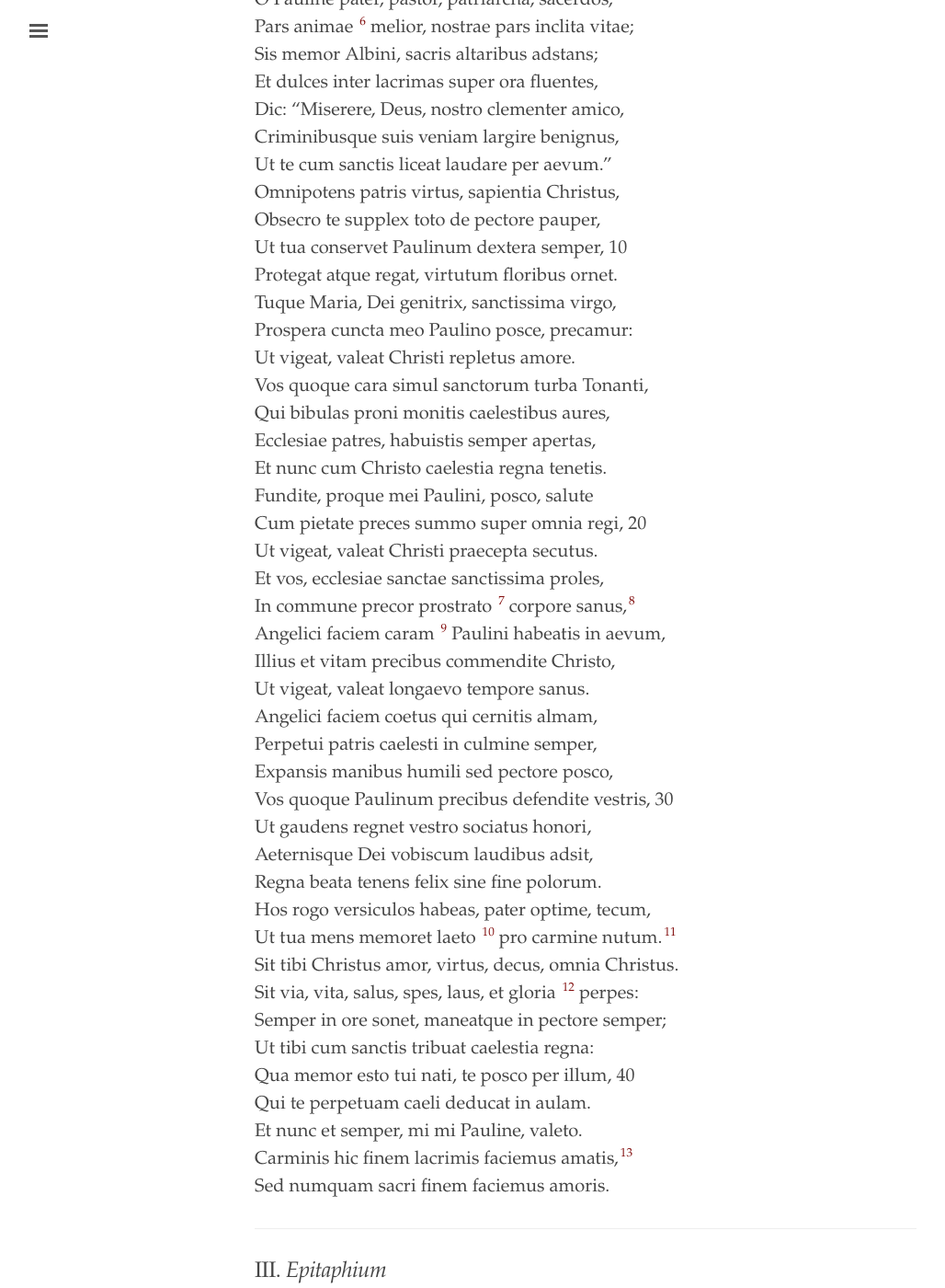
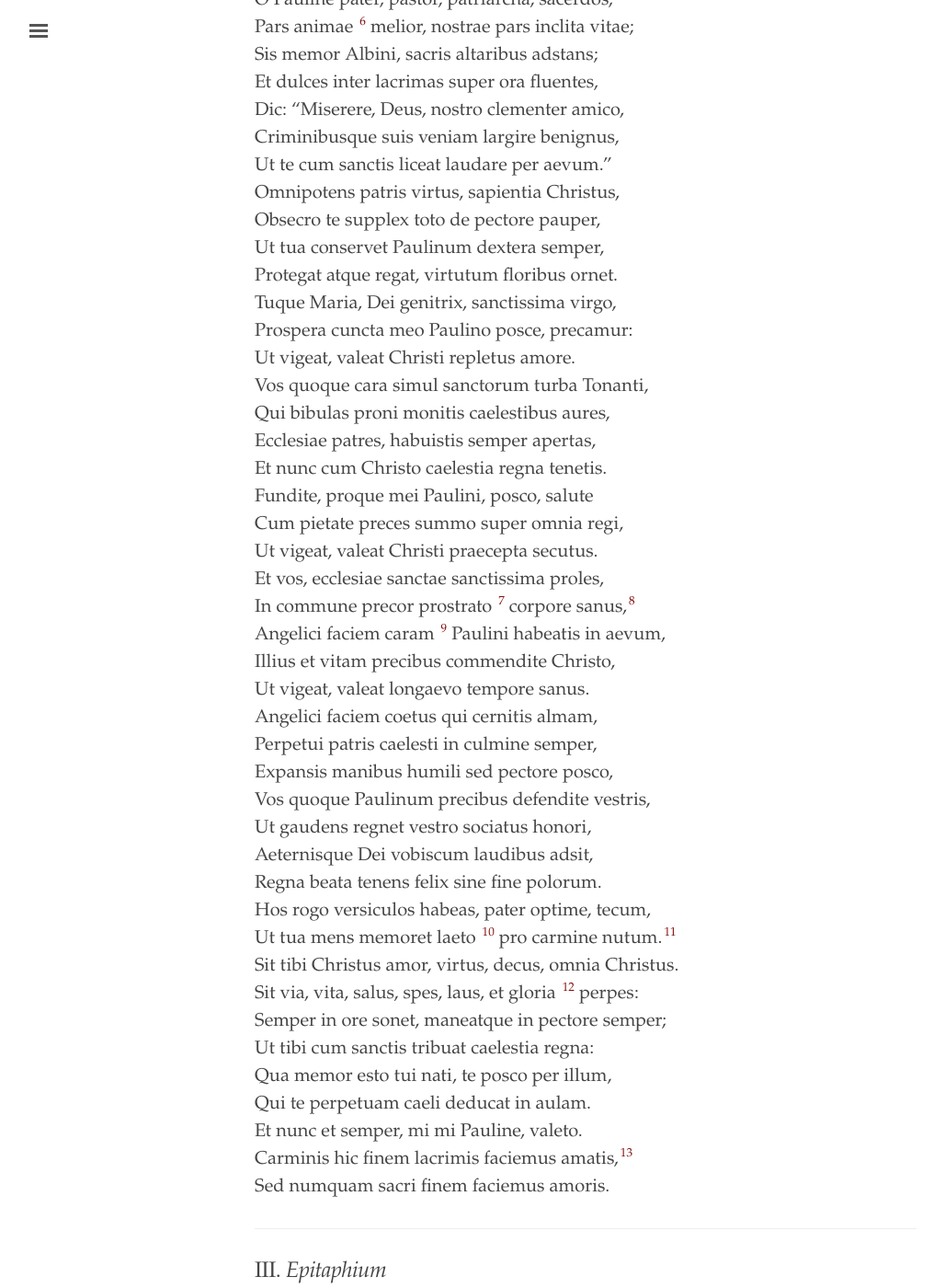
Before and after one commit to cjkoepke1/latin-hagiography, a Jekyll site: the page built from _texts/carmina-alcuini-paulino.md, in a window 1280 px wide and 1400 px high, scrolled down 1073 px. Shown: the whole window at 92% size, without its empty margins (3-1031 px from the left). Built offline with Jekyll 4.4.1, drawn with Linux system fonts in a browser that asks for light colours; some of the changed text lies outside the part shown.

Commit message:
Removed line numbers

```diff
--- a/_texts/carmina-alcuini-paulino.md
+++ b/_texts/carmina-alcuini-paulino.md
@@ -21,7 +21,7 @@ source: Acta Sanctorum; Monumenta Germaniae Historica
 - Quam festiva dies fuerat cum pagina nobis
 - Laeta [^2] fuit titulis optatae inscripta salutis!
 - Omnia dicta mihi caritatis melle manabant;
-- Quo se devertit [^3] laetus relegentis ocellus,          10
+- Quo se devertit [^3] laetus relegentis ocellus,
 - Cernit ubique suae semper noua gaudia mentis,
 - Maxime iam [^4] gaudens in prosperitate paterna,
 - Quem Deus aeterno conservet tempore sanum.
@@ -44,7 +44,7 @@ source: Acta Sanctorum; Monumenta Germaniae Historica
 - Ut te cum sanctis liceat laudare per aevum.”
 - Omnipotens patris virtus, sapientia Christus,
 - Obsecro te supplex toto de pectore pauper,
-- Ut tua conservet Paulinum dextera semper,                10
+- Ut tua conservet Paulinum dextera semper,
 - Protegat atque regat, virtutum floribus ornet.
 - Tuque Maria, Dei genitrix, sanctissima virgo,
 - Prospera cuncta meo Paulino posce, precamur:
@@ -54,7 +54,7 @@ source: Acta Sanctorum; Monumenta Germaniae Historica
 - Ecclesiae patres, habuistis semper apertas,
 - Et nunc cum Christo caelestia regna tenetis.
 - Fundite, proque mei Paulini, posco, salute
-- Cum pietate preces summo super omnia regi,               20
+- Cum pietate preces summo super omnia regi,
 - Ut vigeat, valeat Christi praecepta secutus.
 - Et vos, ecclesiae sanctae sanctissima proles,
 - In commune precor prostrato [^7] corpore sanus,[^8]
@@ -64,7 +64,7 @@ source: Acta Sanctorum; Monumenta Germaniae Historica
 - Angelici faciem coetus qui cernitis almam,
 - Perpetui patris caelesti in culmine semper,
 - Expansis manibus humili sed pectore posco,
-- Vos quoque Paulinum precibus defendite vestris,          30
+- Vos quoque Paulinum precibus defendite vestris,
 - Ut gaudens regnet vestro sociatus honori,
 - Aeternisque Dei vobiscum laudibus adsit,
 - Regna beata tenens felix sine fine polorum.
@@ -74,7 +74,7 @@ source: Acta Sanctorum; Monumenta Germaniae Historica
 - Sit via, vita, salus, spes, laus, et gloria [^12] perpes:
 - Semper in ore sonet, maneatque in pectore semper;
 - Ut tibi cum sanctis tribuat caelestia regna:
-- Qua memor esto tui nati, te posco per illum,             40
+- Qua memor esto tui nati, te posco per illum,
 - Qui te perpetuam caeli deducat in aulam.
 - Et nunc et semper, mi mi Pauline, valeto.
 - Carminis hic finem lacrimis faciemus amatis,[^13]
```
